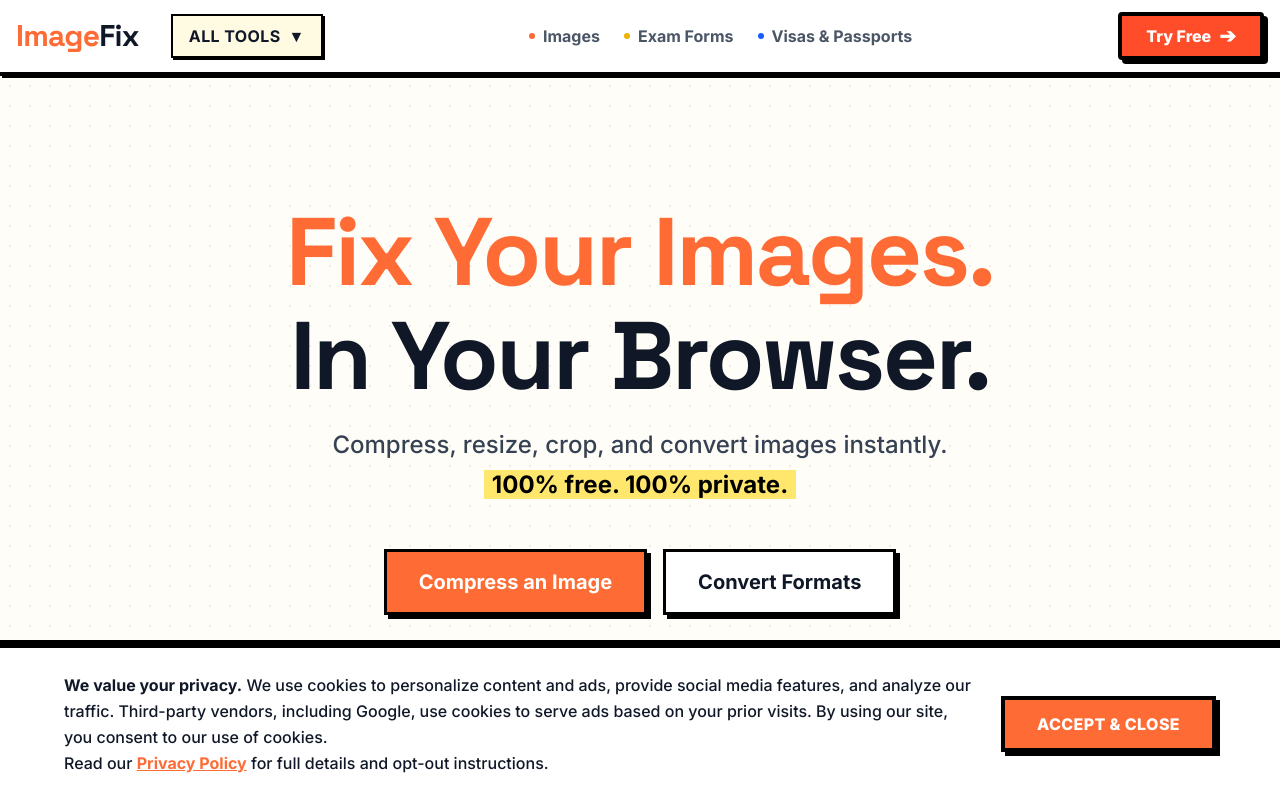
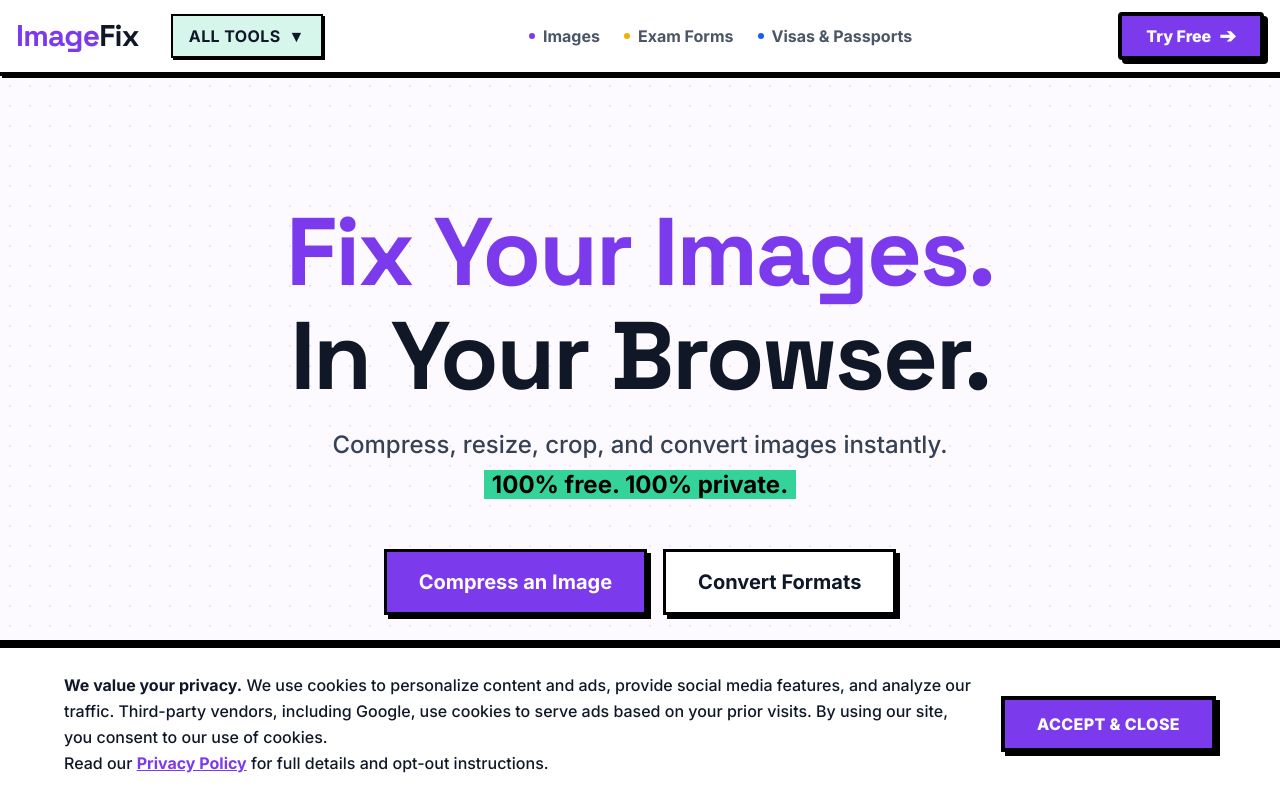
Before and after one commit to Sahil-2005/ImageFix, a Next.js app: page / in a window 1280 px wide. Shown: the top 800 px of the page. Built offline with nearby package versions, Linux system fonts and the light colour scheme.

Commit message:
changed theme

```diff
--- a/src/app/globals.css
+++ b/src/app/globals.css
@@ -2,13 +2,13 @@
 
 /* ── Neubrutalist Design Tokens ── */
 :root {
-  /* Colors */
-  --color-primary: #FF6B35;
-  --color-secondary: #4ECDC4;
-  --color-accent: #FFE66D;
-  --color-danger: #FF006E;
-  --color-surface: #FFFDF7;
-  --color-surface-alt: #F0F0F0;
+  /* Colors - Vibrant Violet & Mint Theme */
+  --color-primary: #7C3AED;
+  --color-secondary: #0D9488;
+  --color-accent: #34D399;
+  --color-danger: #E11D48;
+  --color-surface: #FCFAFF;
+  --color-surface-alt: #F3E8FF;
 
   /* Borders & Shadows */
   --border-width: 3px;
@@ -18,7 +18,7 @@
   --shadow-hard-sm: 2px 2px 0px #000000;
 
   /* Background patterns */
-  --bg-dots: radial-gradient(circle, #00000010 1px, transparent 1px);
+  --bg-dots: radial-gradient(circle, #7C3AED20 1px, transparent 1px);
   --bg-dots-size: 20px 20px;
 }
 
--- a/src/components/layout/Header.tsx
+++ b/src/components/layout/Header.tsx
@@ -206,7 +206,7 @@ export const Header: React.FC = () => {
         <div className="flex items-center gap-4 relative z-50 bg-white md:bg-transparent">
           <Link
             href="/compress-image-to-50kb"
-            className="hidden sm:flex bg-[#FF4C29] text-white font-extrabold px-6 py-2 border-4 border-black shadow-[4px_4px_0px_#000] hover:translate-x-[2px] hover:translate-y-[2px] hover:shadow-[2px_2px_0px_#000] transition-all whitespace-nowrap items-center gap-2 rounded-sm"
+            className="hidden sm:flex bg-primary text-white font-extrabold px-6 py-2 border-4 border-black shadow-[4px_4px_0px_#000] hover:translate-x-[2px] hover:translate-y-[2px] hover:shadow-[2px_2px_0px_#000] transition-all whitespace-nowrap items-center gap-2 rounded-sm"
           >
             Try Free <span className="text-xl leading-none">➔</span>
           </Link>
@@ -265,7 +265,7 @@ export const Header: React.FC = () => {
 
             <Link
               href="/compress-image-to-50kb"
-              className="flex justify-center items-center gap-2 w-full bg-[#FF4C29] text-white font-extrabold uppercase px-6 py-4 border-4 border-black shadow-[4px_4px_0px_#000] active:translate-x-[2px] active:translate-y-[2px] active:shadow-[2px_2px_0px_#000] rounded-sm"
+              className="flex justify-center items-center gap-2 w-full bg-primary text-white font-extrabold uppercase px-6 py-4 border-4 border-black shadow-[4px_4px_0px_#000] active:translate-x-[2px] active:translate-y-[2px] active:shadow-[2px_2px_0px_#000] rounded-sm"
               onClick={toggleMobileMenu}
             >
               Try For Free <span className="text-xl leading-none">➔</span>
```
Also changed, not shown: public/og-image.png, src/app/icon.png.
